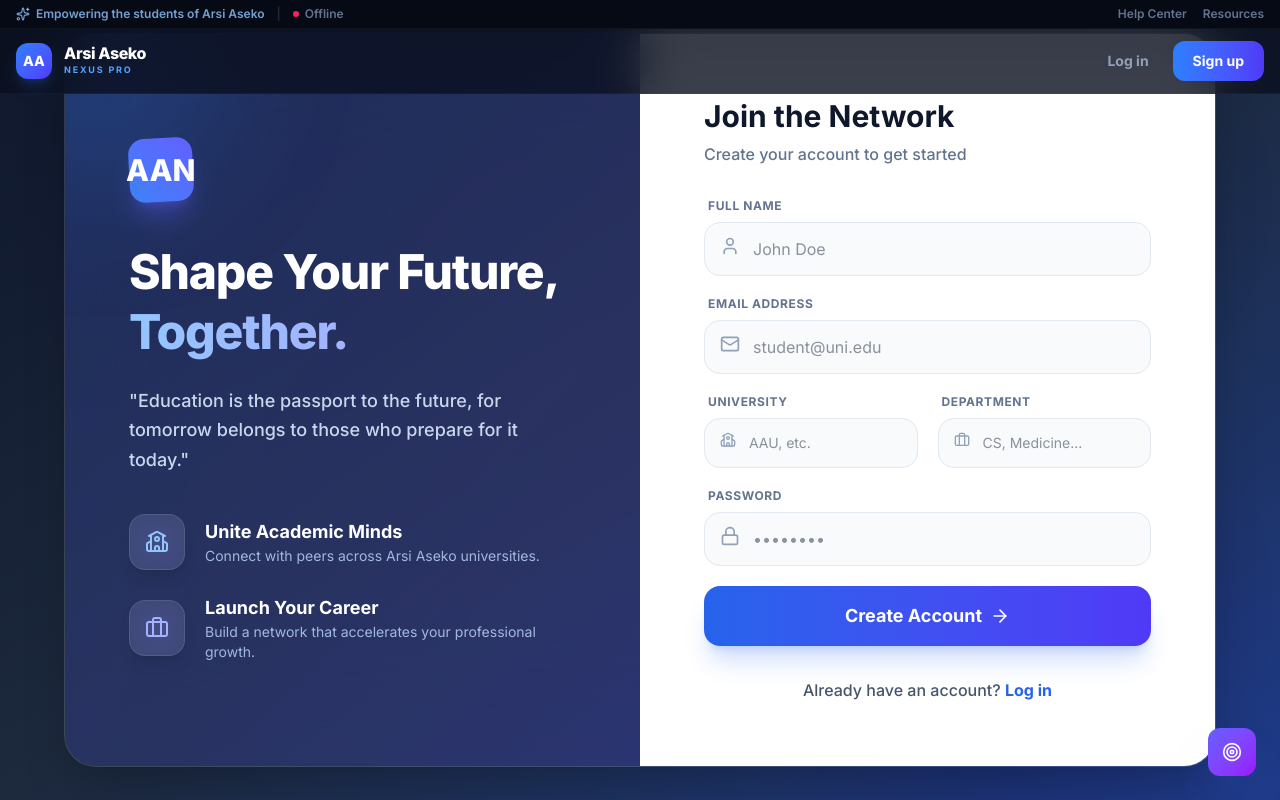
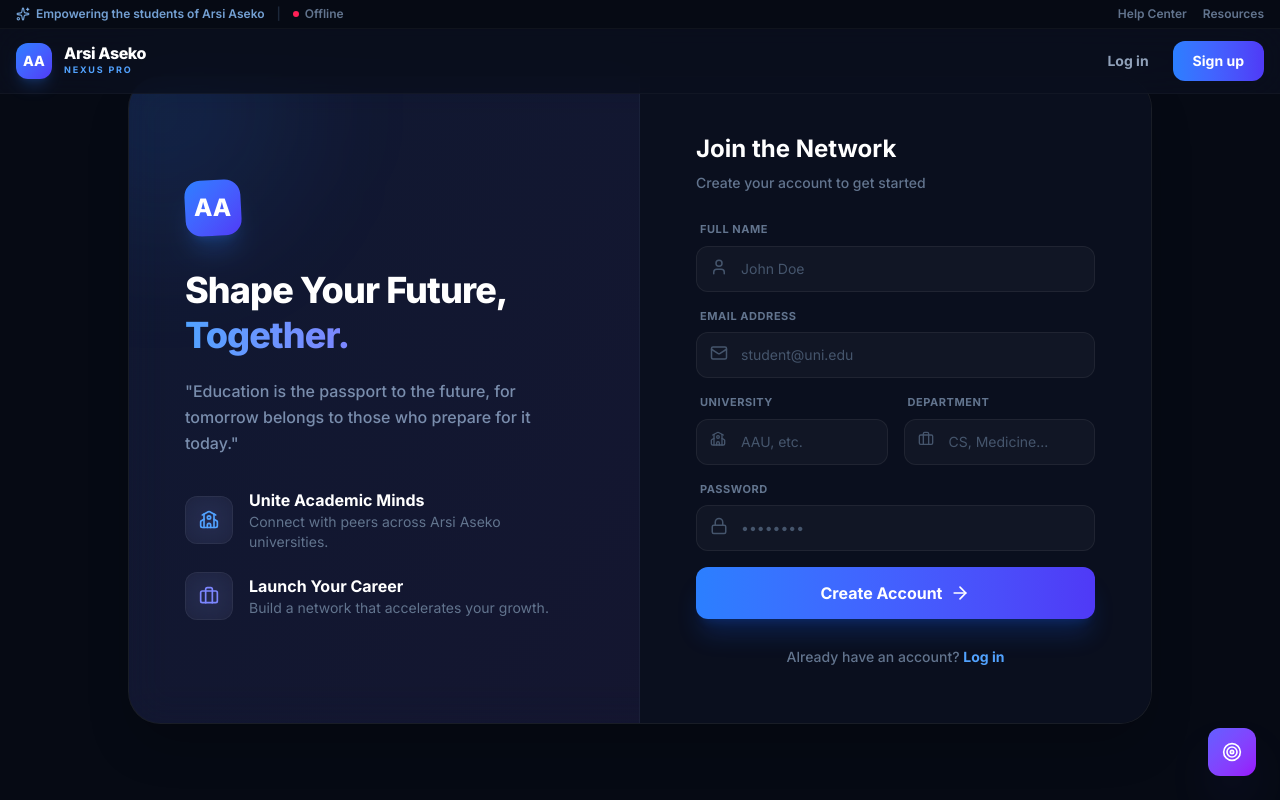
Before and after one commit to Kenenisaboru/student-platform, a React (Vite) app in the folder client/: page /register in a window 1280 px wide. Built offline with nearby package versions, Linux system fonts and the light colour scheme; no server answers.

Commit message:
style: upgrade Register page with dark mode design

```diff
--- a/client/src/pages/Register.jsx
+++ b/client/src/pages/Register.jsx
@@ -37,56 +37,55 @@ const Register = () => {
   };
 
   return (
-    <div className="min-h-screen flex items-center justify-center bg-gradient-to-br from-slate-900 via-slate-800 to-primary-900 p-4 sm:p-8 relative overflow-hidden">
-      {/* Background Decorative Shapes */}
-      <div className="absolute top-0 right-10 w-96 h-96 bg-primary-500 rounded-full mix-blend-multiply filter blur-3xl opacity-20 animate-blob"></div>
-      <div className="absolute top-0 left-10 w-96 h-96 bg-indigo-500 rounded-full mix-blend-multiply filter blur-3xl opacity-20 animate-blob animation-delay-2000"></div>
-      <div className="absolute -bottom-10 right-32 w-96 h-96 bg-purple-500 rounded-full mix-blend-multiply filter blur-3xl opacity-20 animate-blob animation-delay-4000"></div>
+    <div className="min-h-screen flex items-center justify-center bg-[#060a14] p-4 sm:p-8 relative overflow-hidden">
+      <div className="absolute top-0 right-10 w-96 h-96 bg-blue-500 rounded-full mix-blend-multiply filter blur-[128px] opacity-10 animate-blob"></div>
+      <div className="absolute top-0 left-10 w-96 h-96 bg-indigo-500 rounded-full mix-blend-multiply filter blur-[128px] opacity-10 animate-blob animation-delay-2000"></div>
+      <div className="absolute -bottom-10 right-32 w-96 h-96 bg-purple-500 rounded-full mix-blend-multiply filter blur-[128px] opacity-10 animate-blob animation-delay-4000"></div>
 
       <motion.div
         initial={{ opacity: 0, y: 30 }}
         animate={{ opacity: 1, y: 0 }}
         transition={{ duration: 0.6, ease: 'easeOut' }}
-        className="max-w-6xl w-full relative z-10 flex flex-col lg:flex-row rounded-[2rem] shadow-2xl overflow-hidden bg-white/5 backdrop-blur-3xl border border-white/10"
+        className="max-w-5xl w-full relative z-10 flex flex-col lg:flex-row rounded-[2rem] shadow-2xl overflow-hidden glass-card"
       >
-        {/* Left Side: Motivational Letter */}
-        <div className="lg:w-1/2 p-10 lg:p-16 flex flex-col justify-center relative bg-gradient-to-br from-primary-900/40 to-indigo-900/40 z-20 overflow-hidden">
-          <div className="absolute -top-24 -left-24 w-64 h-64 bg-primary-500/20 rounded-full blur-3xl"></div>
+        {/* Left Side */}
+        <div className="lg:w-1/2 p-10 lg:p-14 flex flex-col justify-center relative bg-gradient-to-br from-blue-900/20 to-indigo-900/20 z-20 overflow-hidden border-r border-white/[0.04]">
+          <div className="absolute -top-24 -left-24 w-64 h-64 bg-blue-500/10 rounded-full blur-3xl"></div>
           <div className="relative z-10">
             <motion.div
               initial={{ scale: 0 }}
               animate={{ scale: 1 }}
               transition={{ delay: 0.3, type: 'spring', stiffness: 200 }}
-              className="w-16 h-16 bg-gradient-to-tr from-primary-500 to-indigo-500 rounded-2xl mb-10 flex items-center justify-center -rotate-3 shadow-xl shadow-indigo-500/30"
+              className="w-14 h-14 bg-gradient-to-br from-blue-500 to-indigo-600 rounded-2xl mb-8 flex items-center justify-center -rotate-3 shadow-xl shadow-blue-500/20"
             >
-              <h1 className="text-3xl font-extrabold text-white rotate-3">AAN</h1>
+              <h1 className="text-2xl font-extrabold text-white rotate-3">AA</h1>
             </motion.div>
 
-            <h2 className="text-4xl lg:text-5xl font-extrabold text-white mb-6 leading-tight tracking-tight">
-              Shape Your Future, <br/><span className="text-transparent bg-clip-text bg-gradient-to-r from-primary-300 to-indigo-300">Together.</span>
+            <h2 className="text-3xl lg:text-4xl font-extrabold text-white mb-5 leading-tight tracking-tight">
+              Shape Your Future, <br/><span className="text-transparent bg-clip-text bg-gradient-to-r from-blue-400 to-indigo-400">Together.</span>
             </h2>
 
-            <p className="text-lg text-primary-100/90 mb-10 leading-relaxed font-medium">
+            <p className="text-base text-blue-200/60 mb-8 leading-relaxed font-medium">
               "Education is the passport to the future, for tomorrow belongs to those who prepare for it today."
             </p>
 
-            <div className="space-y-6">
-              <div className="flex items-center space-x-5">
-                <div className="w-14 h-14 bg-white/10 rounded-2xl flex items-center justify-center backdrop-blur-md border border-white/10 shadow-lg">
-                  <School className="w-6 h-6 text-primary-300" />
+            <div className="space-y-5">
+              <div className="flex items-center space-x-4">
+                <div className="w-12 h-12 bg-white/[0.04] rounded-xl flex items-center justify-center backdrop-blur-md border border-white/[0.06]">
+                  <School className="w-5 h-5 text-blue-400" />
                 </div>
                 <div className="flex-1">
-                  <h3 className="text-white font-bold text-lg">Unite Academic Minds</h3>
-                  <p className="text-primary-200/80 text-sm">Connect with peers across Arsi Aseko universities.</p>
+                  <h3 className="text-white font-bold text-base">Unite Academic Minds</h3>
+                  <p className="text-slate-500 text-sm">Connect with peers across Arsi Aseko universities.</p>
                 </div>
               </div>
-              <div className="flex items-center space-x-5">
-                <div className="w-14 h-14 bg-white/10 rounded-2xl flex items-center justify-center backdrop-blur-md border border-white/10 shadow-lg">
-                  <Briefcase className="w-6 h-6 text-indigo-300" />
+              <div className="flex items-center space-x-4">
+                <div className="w-12 h-12 bg-white/[0.04] rounded-xl flex items-center justify-center backdrop-blur-md border border-white/[0.06]">
+                  <Briefcase className="w-5 h-5 text-indigo-400" />
                 </div>
                 <div className="flex-1">
-                  <h3 className="text-white font-bold text-lg">Launch Your Career</h3>
-                  <p className="text-primary-200/80 text-sm">Build a network that accelerates your professional growth.</p>
+                  <h3 className="text-white font-bold text-base">Launch Your Career</h3>
+                  <p className="text-slate-500 text-sm">Build a network that accelerates your growth.</p>
                 </div>
               </div>
             </div>
@@ -94,110 +93,70 @@ const Register = () => {
         </div>
 
         {/* Right Side: Registration Form */}
-        <div className="lg:w-1/2 bg-white p-8 sm:p-12 lg:p-16 flex flex-col justify-center">
-          <div className="mb-8 hidden lg:block">
-            <h3 className="text-3xl font-bold text-slate-900 mb-2">Join the Network</h3>
-            <p className="text-slate-500 font-medium">Create your account to get started</p>
+        <div className="lg:w-1/2 bg-[#0a0f1e] p-8 sm:p-10 lg:p-14 flex flex-col justify-center">
+          <div className="mb-7 hidden lg:block">
+            <h3 className="text-2xl font-bold text-white mb-2">Join the Network</h3>
+            <p className="text-slate-500 font-medium text-sm">Create your account to get started</p>
           </div>
 
           {error && (
             <motion.div
               initial={{ opacity: 0, x: -10 }}
               animate={{ opacity: 1, x: 0 }}
-              className="mb-6 p-4 bg-red-50 text-red-600 rounded-xl text-sm border border-red-100 flex items-center"
+              className="mb-5 p-4 bg-red-500/10 text-red-400 rounded-xl text-sm border border-red-500/10 flex items-center"
             >
               <span className="font-semibold">{error}</span>
             </motion.div>
           )}
 
-          <form onSubmit={handleSubmit} className="space-y-5">
+          <form onSubmit={handleSubmit} className="space-y-4">
             <div>
-              <label className="block text-xs font-bold text-slate-500 uppercase tracking-wider mb-2 ml-1">Full Name</label>
+              <label className="block text-[11px] font-bold text-slate-500 uppercase tracking-wider mb-2 ml-1">Full Name</label>
               <div className="relative group">
-                <input
-                  name="name"
-                  type="text"
-                  required
-                  className="w-full bg-slate-50 hover:bg-white border border-slate-200 focus:border-primary-500 focus:bg-white rounded-2xl py-3.5 pl-12 pr-4 text-slate-800 focus:ring-4 focus:ring-primary-500/10 outline-none transition-all duration-300"
-                  placeholder="John Doe"
-                  value={formData.name}
-                  onChange={handleChange}
-                />
-                <User className="absolute left-4 top-3.5 text-slate-400 group-focus-within:text-primary-500 w-5 h-5 transition-colors" />
+                <input name="name" type="text" required className="w-full bg-white/[0.03] hover:bg-white/[0.05] border border-white/[0.06] focus:border-blue-500/30 focus:bg-white/[0.06] rounded-xl py-3 pl-11 pr-4 text-white focus:ring-2 focus:ring-blue-500/10 outline-none transition-all duration-300 placeholder:text-slate-600 text-sm" placeholder="John Doe" value={formData.name} onChange={handleChange} />
+                <User className="absolute left-3.5 top-3 text-slate-600 group-focus-within:text-blue-400 w-4.5 h-4.5 transition-colors" />
               </div>
             </div>
 
             <div>
-              <label className="block text-xs font-bold text-slate-500 uppercase tracking-wider mb-2 ml-1">Email Address</label>
+              <label className="block text-[11px] font-bold text-slate-500 uppercase tracking-wider mb-2 ml-1">Email Address</label>
               <div className="relative group">
-                <input
-                  name="email"
-                  type="email"
-                  required
-                  className="w-full bg-slate-50 hover:bg-white border border-slate-200 focus:border-primary-500 focus:bg-white rounded-2xl py-3.5 pl-12 pr-4 text-slate-800 focus:ring-4 focus:ring-primary-500/10 outline-none transition-all duration-300"
-                  placeholder="student@uni.edu"
-                  value={formData.email}
-                  onChange={handleChange}
-                />
-                <Mail className="absolute left-4 top-3.5 text-slate-400 group-focus-within:text-primary-500 w-5 h-5 transition-colors" />
+                <input name="email" type="email" required className="w-full bg-white/[0.03] hover:bg-white/[0.05] border border-white/[0.06] focus:border-blue-500/30 focus:bg-white/[0.06] rounded-xl py-3 pl-11 pr-4 text-white focus:ring-2 focus:ring-blue-500/10 outline-none transition-all duration-300 placeholder:text-slate-600 text-sm" placeholder="student@uni.edu" value={formData.email} onChange={handleChange} />
+                <Mail className="absolute left-3.5 top-3 text-slate-600 group-focus-within:text-blue-400 w-4.5 h-4.5 transition-colors" />
               </div>
             </div>
 
-            <div className="grid grid-cols-1 sm:grid-cols-2 gap-5">
+            <div className="grid grid-cols-1 sm:grid-cols-2 gap-4">
               <div>
-                <label className="block text-xs font-bold text-slate-500 uppercase tracking-wider mb-2 ml-1">University</label>
+                <label className="block text-[11px] font-bold text-slate-500 uppercase tracking-wider mb-2 ml-1">University</label>
                 <div className="relative group">
-                  <input
-                    name="university"
-                    type="text"
-                    required
-                    className="w-full bg-slate-50 hover:bg-white border border-slate-200 focus:border-primary-500 focus:bg-white rounded-2xl py-3.5 pl-11 pr-4 text-sm text-slate-800 focus:ring-4 focus:ring-primary-500/10 outline-none transition-all duration-300"
-                    placeholder="AAU, etc."
-                    value={formData.university}
-                    onChange={handleChange}
-                  />
-                  <School className="absolute left-4 top-3.5 text-slate-400 group-focus-within:text-primary-500 w-4 h-4 transition-colors" />
+                  <input name="university" type="text" required className="w-full bg-white/[0.03] hover:bg-white/[0.05] border border-white/[0.06] focus:border-blue-500/30 focus:bg-white/[0.06] rounded-xl py-3 pl-11 pr-4 text-sm text-white focus:ring-2 focus:ring-blue-500/10 outline-none transition-all duration-300 placeholder:text-slate-600" placeholder="AAU, etc." value={formData.university} onChange={handleChange} />
+                  <School className="absolute left-3.5 top-3 text-slate-600 group-focus-within:text-blue-400 w-4 h-4 transition-colors" />
                 </div>
               </div>
               <div>
-                <label className="block text-xs font-bold text-slate-500 uppercase tracking-wider mb-2 ml-1">Department</label>
+                <label className="block text-[11px] font-bold text-slate-500 uppercase tracking-wider mb-2 ml-1">Department</label>
                 <div className="relative group">
-                  <input
-                    name="department"
-                    type="text"
-                    required
-                    className="w-full bg-slate-50 hover:bg-white border border-slate-200 focus:border-primary-500 focus:bg-white rounded-2xl py-3.5 pl-11 pr-4 text-sm text-slate-800 focus:ring-4 focus:ring-primary-500/10 outline-none transition-all duration-300"
-                    placeholder="CS, Medicine..."
-                    value={formData.department}
-                    onChange={handleChange}
-                  />
-                  <Briefcase className="absolute left-4 top-3.5 text-slate-400 group-focus-within:text-primary-500 w-4 h-4 transition-colors" />
+                  <input name="department" type="text" required className="w-full bg-white/[0.03] hover:bg-white/[0.05] border border-white/[0.06] focus:border-blue-500/30 focus:bg-white/[0.06] rounded-xl py-3 pl-11 pr-4 text-sm text-white focus:ring-2 focus:ring-blue-500/10 outline-none transition-all duration-300 placeholder:text-slate-600" placeholder="CS, Medicine..." value={formData.department} onChange={handleChange} />
+                  <Briefcase className="absolute left-3.5 top-3 text-slate-600 group-focus-within:text-blue-400 w-4 h-4 transition-colors" />
                 </div>
               </div>
             </div>
 
             <div>
-              <label className="block text-xs font-bold text-slate-500 uppercase tracking-wider mb-2 ml-1">Password</label>
+              <label className="block text-[11px] font-bold text-slate-500 uppercase tracking-wider mb-2 ml-1">Password</label>
               <div className="relative group">
-                <input
-                  name="password"
-                  type="password"
-                  required
-                  className="w-full bg-slate-50 hover:bg-white border border-slate-200 focus:border-primary-500 focus:bg-white rounded-2xl py-3.5 pl-12 pr-4 text-slate-800 focus:ring-4 focus:ring-primary-500/10 outline-none transition-all duration-300"
-                  placeholder="••••••••"
-                  value={formData.password}
-                  onChange={handleChange}
-                />
-                <Lock className="absolute left-4 top-3.5 text-slate-400 group-focus-within:text-primary-500 w-5 h-5 transition-colors" />
+                <input name="password" type="password" required className="w-full bg-white/[0.03] hover:bg-white/[0.05] border border-white/[0.06] focus:border-blue-500/30 focus:bg-white/[0.06] rounded-xl py-3 pl-11 pr-4 text-white focus:ring-2 focus:ring-blue-500/10 outline-none transition-all duration-300 placeholder:text-slate-600 text-sm" placeholder="••••••••" value={formData.password} onChange={handleChange} />
+                <Lock className="absolute left-3.5 top-3 text-slate-600 group-focus-within:text-blue-400 w-4.5 h-4.5 transition-colors" />
               </div>
             </div>
 
             <motion.button
-              whileHover={{ scale: 1.02 }}
-              whileTap={{ scale: 0.98 }}
+              whileHover={{ scale: 1.01 }}
+              whileTap={{ scale: 0.99 }}
               type="submit"
               disabled={loading}
-              className="w-full bg-gradient-to-r from-primary-600 to-indigo-600 hover:from-primary-700 hover:to-indigo-700 text-white py-4 rounded-2xl flex items-center justify-center font-bold text-lg shadow-xl shadow-primary-600/20 disabled:opacity-70 disabled:cursor-not-allowed transition-all mt-4"
+              className="w-full bg-gradient-to-r from-blue-500 to-indigo-600 hover:from-blue-600 hover:to-indigo-700 text-white py-3.5 rounded-xl flex items-center justify-center font-bold text-base shadow-xl shadow-blue-600/20 disabled:opacity-70 disabled:cursor-not-allowed transition-all mt-2"
             >
               {loading ? <Loader2 className="w-6 h-6 animate-spin" /> : (
                 <>Create Account <ArrowRight className="w-5 h-5 ml-2" /></>
@@ -205,9 +164,9 @@ const Register = () => {
             </motion.button>
           </form>
 
-          <p className="mt-8 text-center text-slate-600 font-medium">
+          <p className="mt-7 text-center text-slate-500 font-medium text-sm">
             Already have an account?{' '}
-            <Link to="/login" className="text-primary-600 font-bold hover:text-primary-700 hover:underline transition-all">
+            <Link to="/login" className="text-blue-400 font-bold hover:text-blue-300 transition-all">
               Log in
             </Link>
           </p>
```
